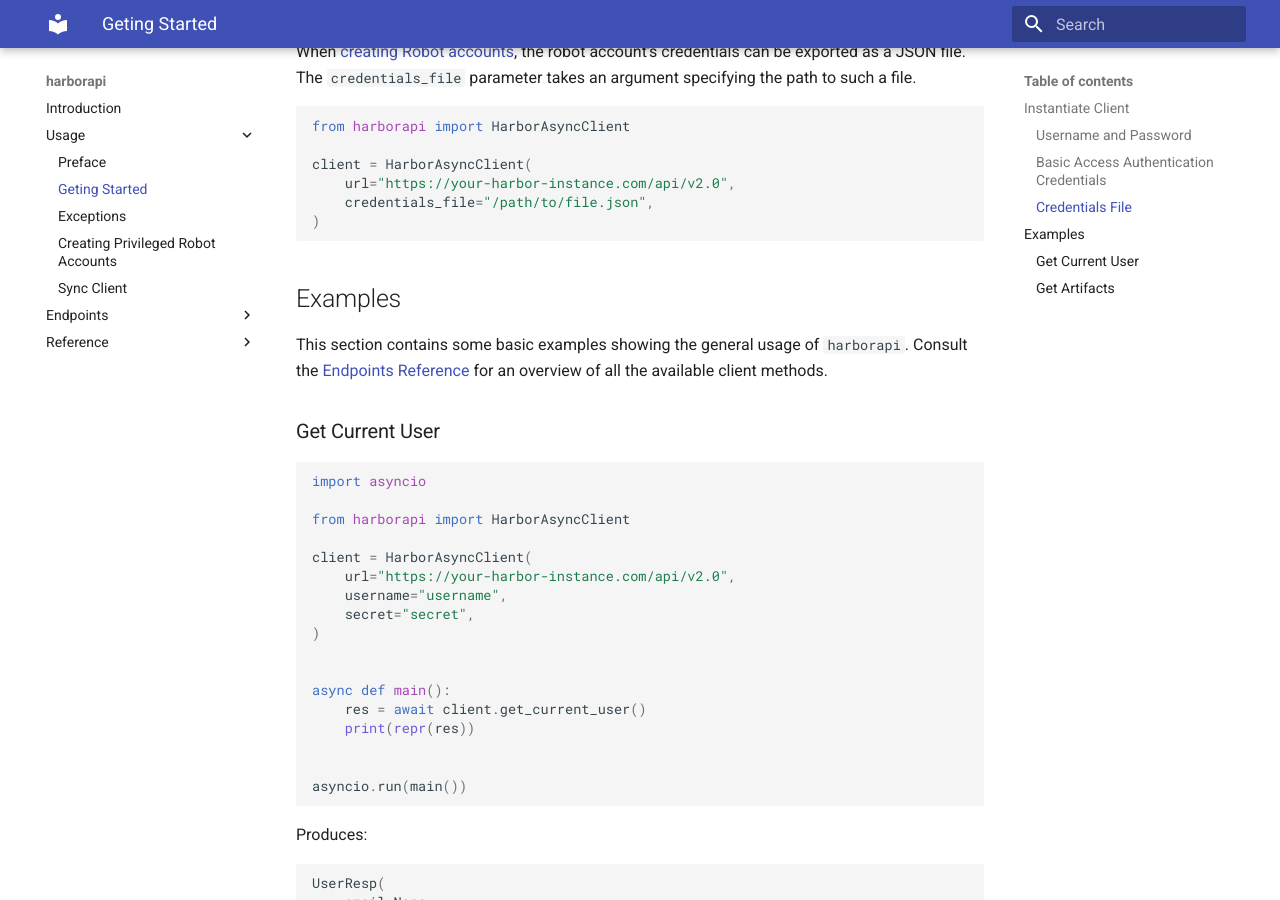
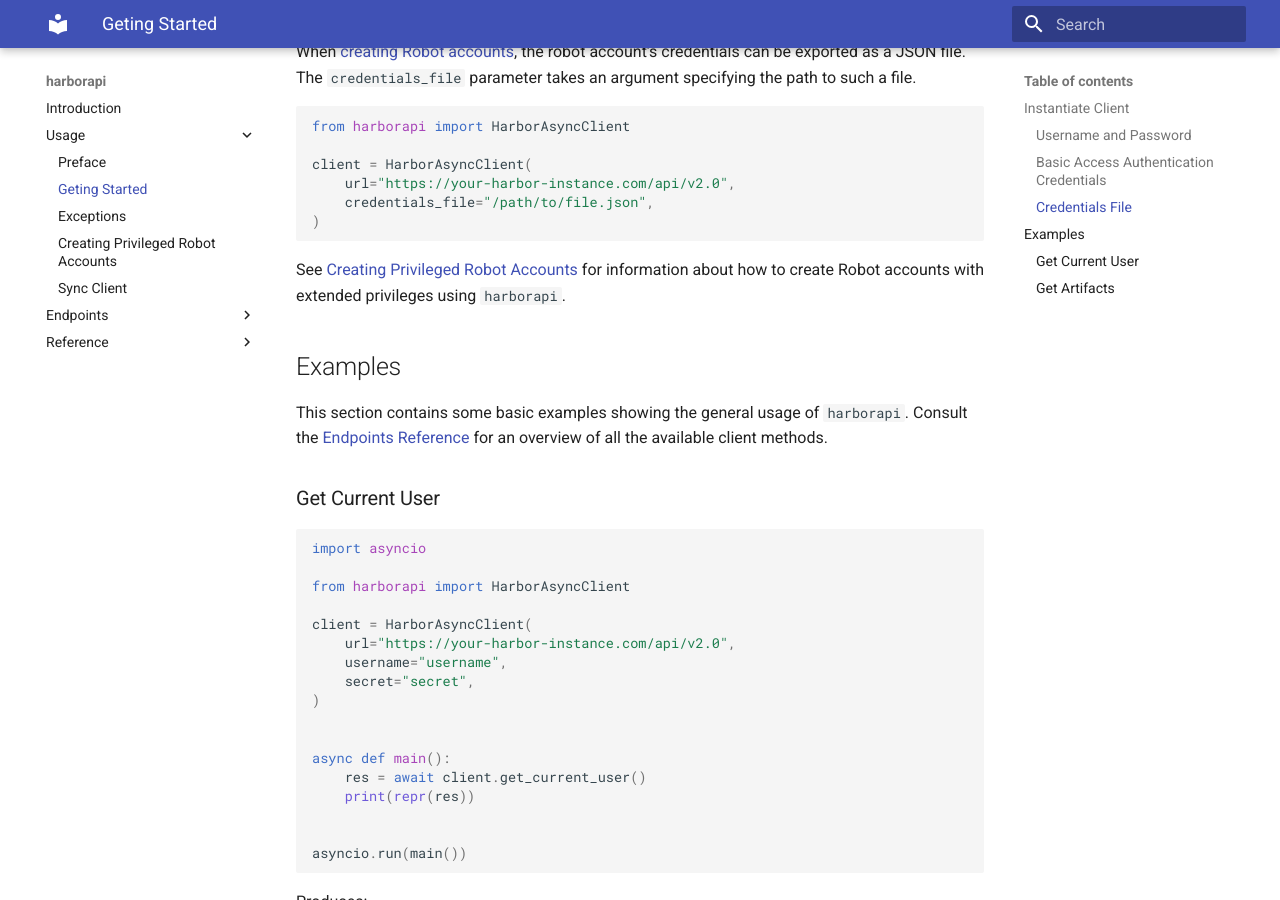
Before and after one commit to unioslo/harborapi, an MkDocs documentation site: the page built from docs/usage/examples.md, in a window 1280 px wide and 900 px high, scrolled down 1043 px. Built offline with MkDocs 1.6.1 and Material for MkDocs 9.7.7, drawn with Linux system fonts in a browser that asks for light colours.

Commit message:
Docs: add paragraph referring to robot creation

````diff
--- a/docs/usage/examples.md
+++ b/docs/usage/examples.md
@@ -39,6 +39,7 @@ client = HarborAsyncClient(
 
 When [creating Robot accounts](https://goharbor.io/docs/1.10/working-with-projects/project-configuration/create-robot-accounts/), the robot account's credentials can be exported as a JSON file. The `credentials_file` parameter takes an argument specifying the path to such a file.
 
+
 ```py
 from harborapi import HarborAsyncClient
 
@@ -47,6 +48,10 @@ client = HarborAsyncClient(
     credentials_file="/path/to/file.json",
 )
 ```
+
+See [Creating Privileged Robot Accounts](creating-system-robot.md) for information about how to create Robot accounts with extended privileges using `harborapi`.
+
+
 ## Examples
 
 This section contains some basic examples showing the general usage of `harborapi`. Consult the [Endpoints Reference](../endpoints/_overview.md) for an overview of all the available client methods.
````
